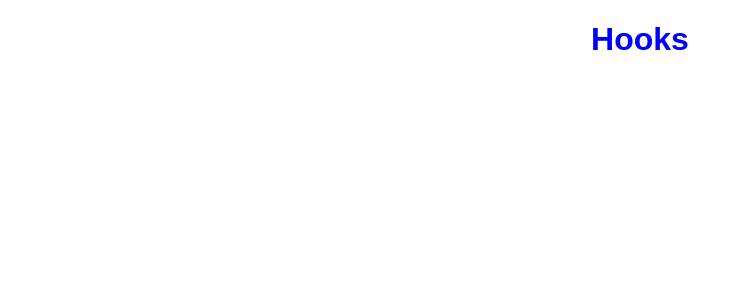
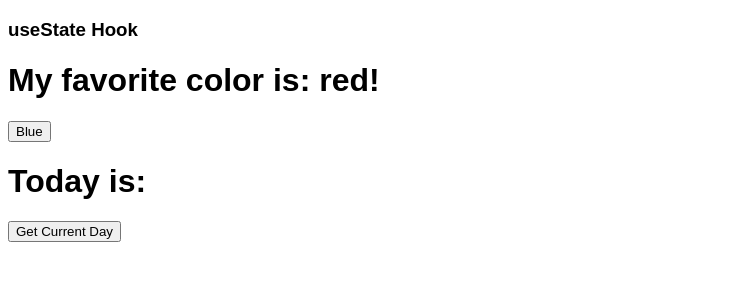
Before and after one commit to muazimmaqbool/Reactjs-with-Me, a React (Create React App) app: page / in a window 1280 px wide. Shown: the top 300 px of the page, without its empty margins (0-743 px from the left). Built offline with nearby package versions, Linux system fonts and the light colour scheme.

Commit message:
useState info

```diff
--- a/src/App.jsx
+++ b/src/App.jsx
@@ -123,9 +123,9 @@ function App() {
 
       {/*used to explain hooks */}
       {/* hooks basic intro here and also data binding */}
-      <Hooks/>
+      {/* <Hooks/>  */}
 
-      {/* <UseState/> */}
+      <UseState/>
       {/* <UseState2/> */}
       {/* <UseState3/> */}
 
```
